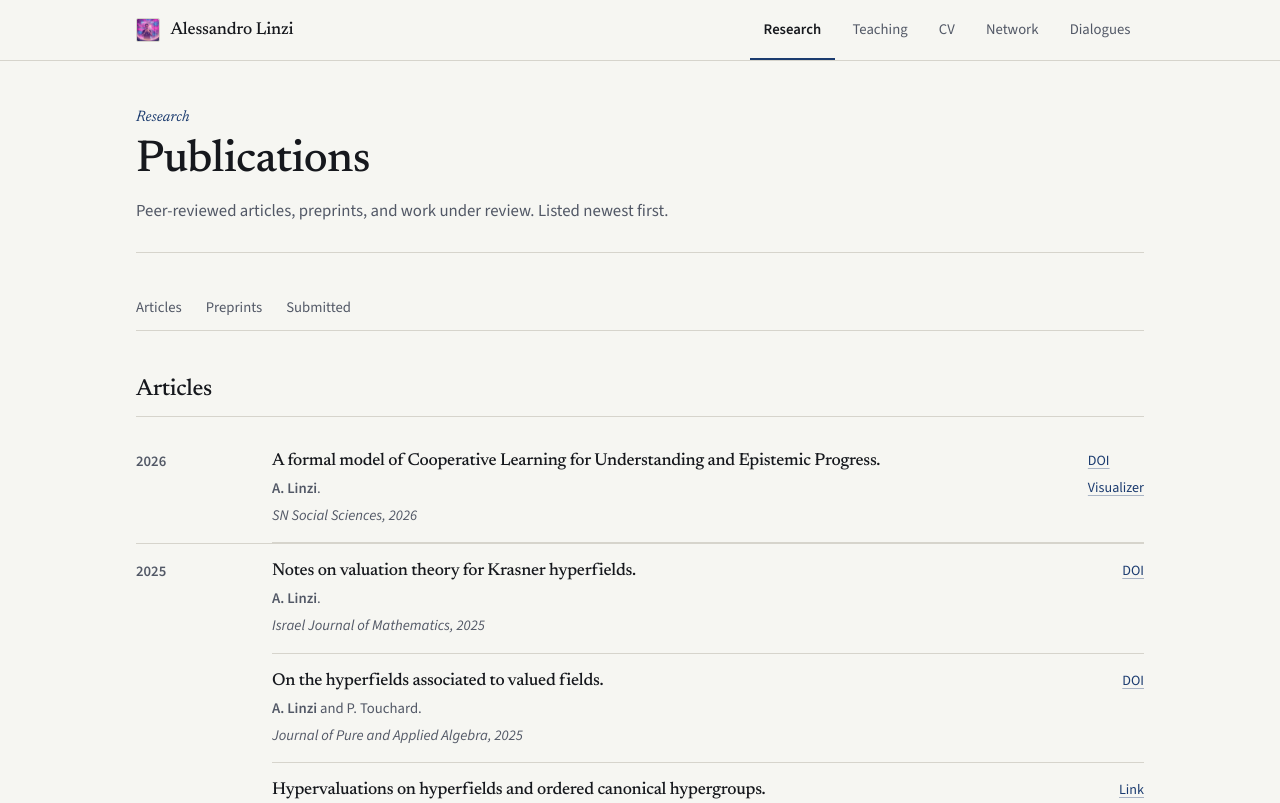
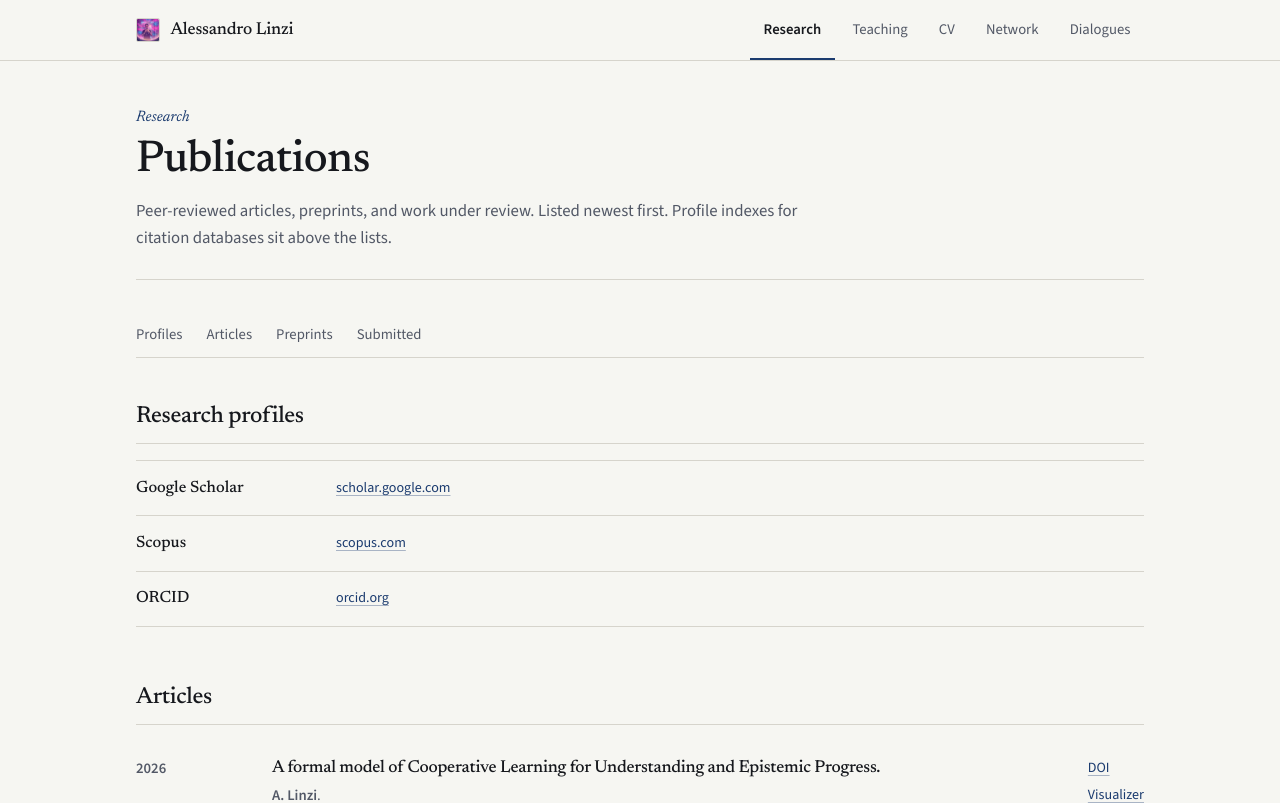
Before and after one commit to linzialessandro/PersonalWebsite, a React (Vite) app: page /publications in a window 1280 px wide. Shown: the top 803 px of the page. Built offline with nearby package versions, Linux system fonts and the light colour scheme.

Commit message:
content: MDPI SI link on CV; research profile ledger
Link the Algebraic Structures and Graph Theory special issue from
Editorial work. Add a ruled Research profiles ledger (Scholar,
Scopus, ORCID) on the Research page, matching the monograph look.

```diff
--- a/src/data/cv.js
+++ b/src/data/cv.js
@@ -70,6 +70,10 @@ export const credentials = [
 ];
 
 export const service = [
-  "Editor, Mathematics (MDPI)",
-  "Referee for international journals",
+  {
+    text: "Editor, Mathematics (MDPI)",
+    detail: "Special issue: Algebraic Structures and Graph Theory, 2nd Edition",
+    href: "https://www.mdpi.com/journal/mathematics/special_issues/1RKT503SSL",
+  },
+  { text: "Referee for international journals" },
 ];
--- a/src/data/profile.js
+++ b/src/data/profile.js
@@ -11,6 +11,7 @@ export const profile = {
     linkedin: "https://www.linkedin.com/in/alessandro-linzi-65bb41354/",
     orcid: "https://orcid.org/0000-0002-1422-7674",
     scholar: "https://scholar.google.com/citations?user=9nI0sgsAAAAJ&hl=it",
+    scopus: "https://www.scopus.com/authid/detail.uri?authorId=57211482898",
     arxiv: "https://arxiv.org/search/?searchtype=author&query=Linzi,+A",
     gumroad: "https://alessandrolinzi.gumroad.com/",
   },
--- a/src/data/publications.js
+++ b/src/data/publications.js
@@ -176,3 +176,21 @@ export function groupByYear(items) {
   }
   return [...groups.entries()].sort((a, b) => Number(b[0]) - Number(a[0]));
 }
+
+export const researchProfiles = [
+  {
+    label: "Google Scholar",
+    url: "https://scholar.google.com/citations?user=9nI0sgsAAAAJ&hl=it",
+    host: "scholar.google.com",
+  },
+  {
+    label: "Scopus",
+    url: "https://www.scopus.com/authid/detail.uri?authorId=57211482898",
+    host: "scopus.com",
+  },
+  {
+    label: "ORCID",
+    url: "https://orcid.org/0000-0002-1422-7674",
+    host: "orcid.org",
+  },
+];
--- a/src/index.css
+++ b/src/index.css
@@ -574,6 +574,31 @@
     text-decoration-color: var(--color-accent);
   }
 
+  .profile-ledger {
+    border-top: 1px solid var(--color-border);
+  }
+
+  .profile-ledger-row {
+    display: grid;
+    gap: 0.25rem 1.5rem;
+    padding: 0.85rem 0;
+    border-bottom: 1px solid var(--color-border);
+    align-items: baseline;
+  }
+
+  @media (min-width: 720px) {
+    .profile-ledger-row {
+      grid-template-columns: 11rem minmax(0, 1fr);
+    }
+  }
+
+  .profile-ledger-label {
+    font-family: var(--font-heading);
+    font-size: 1.02rem;
+    font-weight: 500;
+    color: var(--color-foreground);
+  }
+
   .plain-list {
     list-style: none;
     padding-left: 0;
--- a/src/pages/CV.jsx
+++ b/src/pages/CV.jsx
@@ -85,8 +85,16 @@ const CV = () => {
           <h2>Editorial work</h2>
           <ul className="plain-list prose-quiet m-0">
             {service.map((item) => (
-              <li key={item} className="py-1">
-                {item}
+              <li key={item.text} className="py-1">
+                <span>{item.text}</span>
+                {item.href && item.detail ? (
+                  <>
+                    {". "}
+                    <ExternalTextLink href={item.href}>
+                      {item.detail}
+                    </ExternalTextLink>
+                  </>
+                ) : null}
               </li>
             ))}
           </ul>
--- a/src/pages/Publications.jsx
+++ b/src/pages/Publications.jsx
@@ -2,10 +2,12 @@ import PageShell from "../components/PageShell";
 import PageMeta from "../components/PageMeta";
 import PageHeader from "../components/PageHeader";
 import PublicationItem from "../components/PublicationItem";
+import ExternalTextLink from "../components/ExternalTextLink";
 import {
   groupByYear,
   preprints,
   publications,
+  researchProfiles,
   submissions,
 } from "../data/publications";
 
@@ -29,14 +31,17 @@ const Publications = () => {
     <PageShell>
       <PageMeta
         title="Research"
-        description="Papers, preprints, and submissions by Alessandro Linzi."
+        description="Papers, preprints, and research profiles for Alessandro Linzi."
       />
       <PageHeader kicker="Research" title="Publications">
         Peer-reviewed articles, preprints, and work under review. Listed newest
-        first.
+        first. Profile indexes for citation databases sit above the lists.
       </PageHeader>
 
       <ul className="page-toc">
+        <li>
+          <a href="#profiles">Profiles</a>
+        </li>
         <li>
           <a href="#articles">Articles</a>
         </li>
@@ -49,6 +54,24 @@ const Publications = () => {
       </ul>
 
       <div className="content-stack">
+        <section id="profiles" className="content-block">
+          <h2>Research profiles</h2>
+          <div className="profile-ledger" role="list">
+            {researchProfiles.map((profile) => (
+              <div
+                key={profile.label}
+                className="profile-ledger-row"
+                role="listitem"
+              >
+                <span className="profile-ledger-label">{profile.label}</span>
+                <ExternalTextLink href={profile.url} className="pub-link">
+                  {profile.host}
+                </ExternalTextLink>
+              </div>
+            ))}
+          </div>
+        </section>
+
         <section id="articles" className="content-block">
           <h2>Articles</h2>
           <YearList items={publications} />
```
